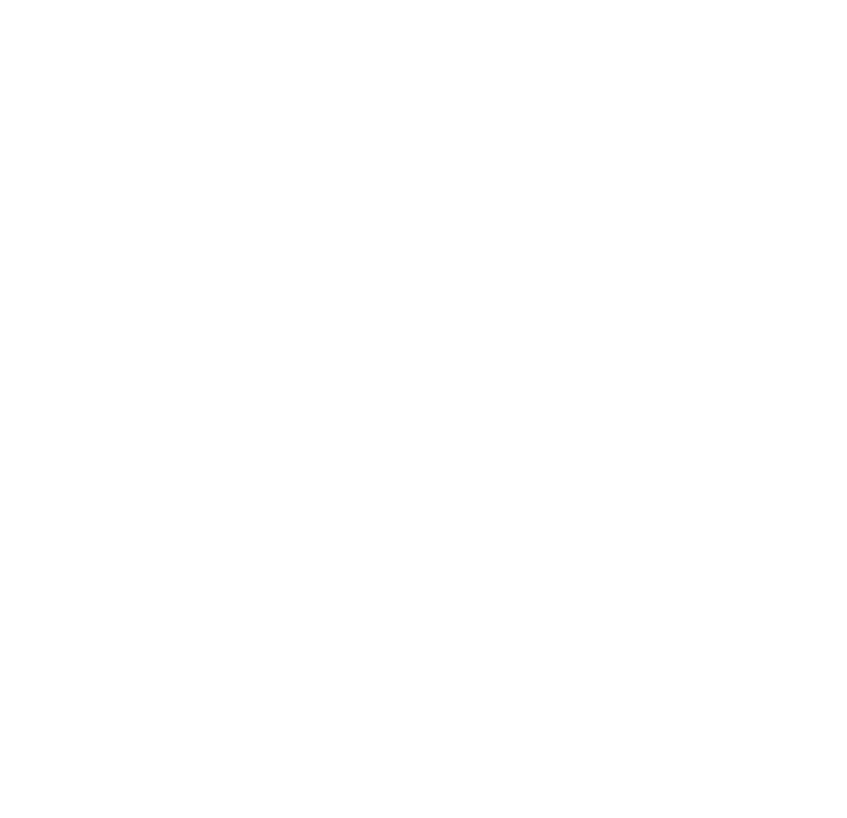
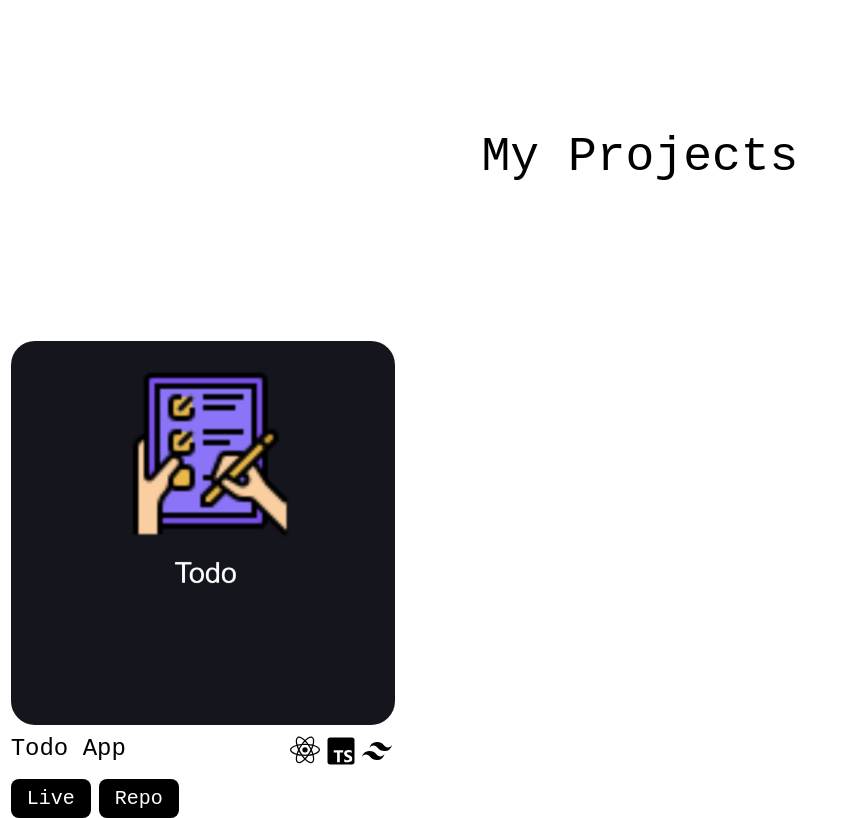
Before and after one commit to Ayush1M/portfolio, a React (Vite) app: page / in a window 1280 px wide. Shown: the part 1100-1918 px from the top of the page, without its empty margins (0-847 px from the left). Before the commit the page ends 1073 px from the top, so only its background shows below. Built offline with nearby package versions, Linux system fonts and the light colour scheme.

Commit message:
added the project section

```diff
--- a/src/components/Home.jsx
+++ b/src/components/Home.jsx
@@ -14,6 +14,7 @@
 import { BiLogoFigma } from "react-icons/bi";
 import { BiLogoVisualStudio } from "react-icons/bi";
 import { BiLogoFirebase } from "react-icons/bi";
+import project1 from "../images/project-1.png"
 
 
 const Home = () => {
@@ -53,6 +54,28 @@
                 <p className="text-xl flex flex-col items-center"><BiLogoFirebase className="mb-4 text-5xl"/>Firebase</p>
             </div>
         </section>
+
+
+        <section className="mt-40">
+            <h2 className="text-center text-5xl mb-40">My Projects</h2>
+            <div className="grid grid-cols-3 gap-8 place-items-center">
+                <div>
+                    <img src={project1} alt="" className="w-96 h-96 object-cover rounded-3xl" />
+                    <div className="flex justify-between mt-2">
+                    <h2 className="text-2xl mb-2">Todo App</h2>
+                    <div className="flex mb-4">
+                        <p className="text-4xl"><BiLogoReact/></p>
+                        <p className="text-4xl"><BiLogoTypescript/></p>
+                        <p className="text-4xl"><BiLogoTailwindCss/></p>
+                    </div>
+                    </div>
+                    <div>
+                        <a href="" className="bg-primary-color px-4 py-2 text-xl text-secondary-color rounded-lg mr-2 hover:bg-secondary-color hover:text-primary-color hover:border-2 hover:border-primary-color">Live</a>
+                        <a href="" className="bg-primary-color px-4 py-2 text-xl text-secondary-color rounded-lg hover:bg-secondary-color hover:text-primary-color hover:border-2 hover:border-primary-color">Repo</a>
+                    </div>
+                </div>
+            </div>
+        </section>
         </>
     )
 }
```
Also changed, not shown: src/images/project-1.png (added).
